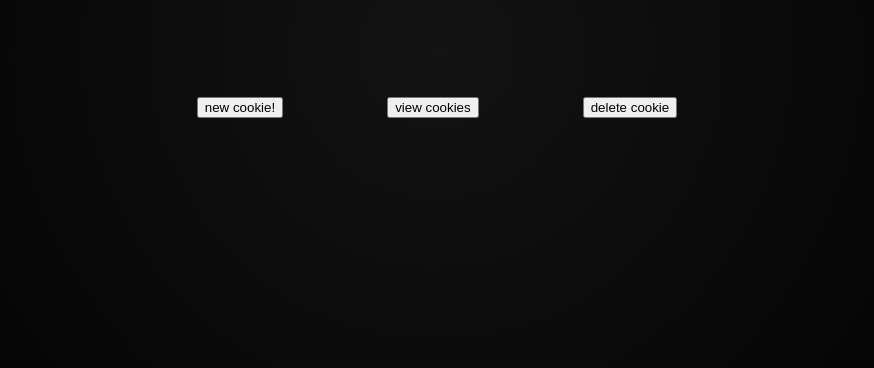
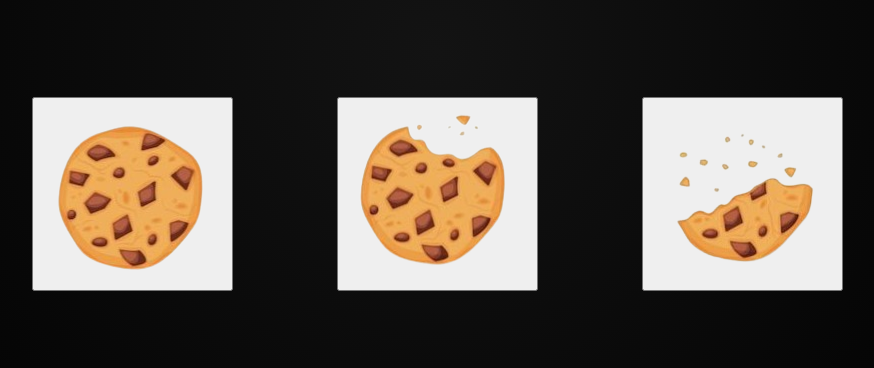
Before and after one commit to MIGUELANGELCIPRIANO/NODEJS, a website: page src/public/index.html in a window 1280 px wide. Shown: the part 348-716 px from the top of the page, without its empty margins (203-1077 px from the left). Drawn offline with Linux system fonts and the light colour scheme; a web font is replaced by a local one.

Commit message:
FEAT: button image setup

```diff
--- a/src/public/index.html
+++ b/src/public/index.html
@@ -19,9 +19,15 @@
 			</h1>
 		</div>
 		<div class="button-container">
-			<button class="postcookie">new cookie!</button>
-			<button class="getcookie">view cookies</button>
-			<button class="deletecookie">delete cookie</button>
+			<button class="postcookie">
+				<img src="./img/newcookie.png" class="new-cookie" />
+			</button>
+			<button class="getcookie">
+				<img src="./img/viewcookie.png" class="view-cookie" />
+			</button>
+			<button class="deletecookie">
+				<img src="./img/deletecookie.png" class="delete-cookie" />
+			</button>
 		</div>
 		<script>
 			const newCookie = document.querySelector('.postcookie')
```
